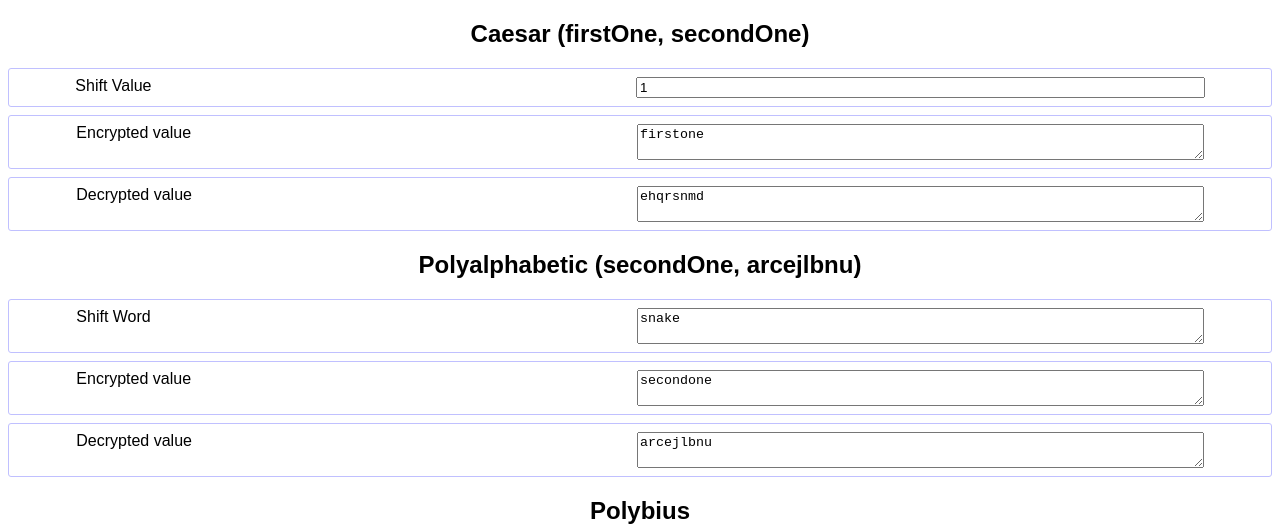
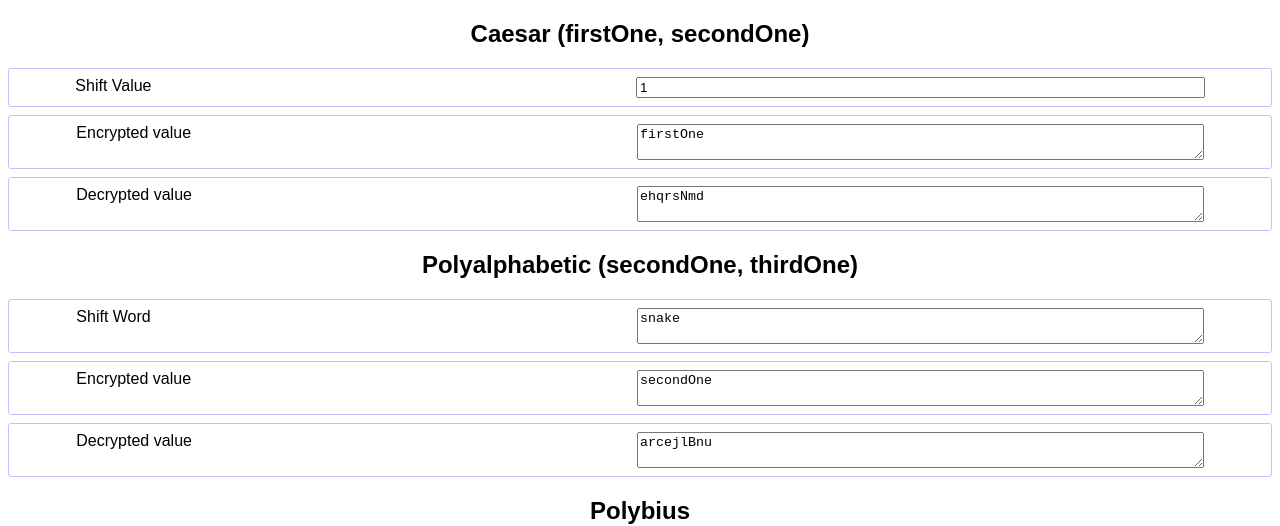
Before and after one commit to rjkerrison/cryptography, a React (Create React App) app: page / in a window 1280 px wide. Shown: the top 526 px of the page. Built offline with nearby package versions, Linux system fonts and the light colour scheme.

Commit message:
caesar and polyalphabetic functional components

```diff
--- a/src/Caesar.jsx
+++ b/src/Caesar.jsx
@@ -1,43 +1,49 @@
-import React from 'react'
-import Cryptography from './cryptography'
+import React, { useEffect, useState } from 'react'
 import { NumberInput, Encrypted, Decrypted } from './Components'
+import caesar from './helpers/caesar'
 
-class Caesar extends Cryptography {
-  constructor(props) {
-    super(props)
-    this.state = {
-      encryptedValue: this.props.inValue,
-      decryptedValue: 'akzi akzi',
-      shift: 1,
+const Caesar = ({ inValue }) => {
+  const [encrypted, setEncrypted] = useState(inValue)
+  const [decrypted, setDecrypted] = useState('')
+  const [shift, setShift] = useState(1)
+
+  useEffect(() => {
+    handleEncryptedChange(encrypted)
+  }, [shift])
+
+  const handleDecryptedChange = (value) => {
+    const newEncrypted = caesar.encrypt(value, shift)
+    setEncrypted(newEncrypted)
+    setDecrypted(value)
   }
-    this.initialise()
+
+  const handleEncryptedChange = (value) => {
+    const newDecrypted = caesar.decrypt(value, shift)
+    console.log({ newDecrypted })
+    setDecrypted(newDecrypted)
+    setEncrypted(value)
   }
-  render() {
+
   return (
     <div className="Caesar">
       <NumberInput
-          value={this.state.shift}
-          callback={this.recalculate.bind(this)}
+        value={shift}
+        callback={(e) => setShift(e.target.value)}
         inputName="shift"
         inputLabel="Shift Value"
         min={0}
         max={25}
       />
       <Encrypted
-          value={this.state.encryptedValue}
-          callback={this.recalculate.bind(this)}
+        value={encrypted}
+        callback={(e) => handleEncryptedChange(e.target.value)}
       />
       <Decrypted
-          value={this.state.decryptedValue}
-          callback={this.recalculate.bind(this)}
+        value={decrypted}
+        callback={(e) => handleDecryptedChange(e.target.value)}
       />
     </div>
   )
 }
 
-  applyShift(letterNumber, plusOrMinus, shift) {
-    return letterNumber + plusOrMinus * shift
-  }
-}
-
 export default Caesar
--- a/src/Polyalphabetic.jsx
+++ b/src/Polyalphabetic.jsx
@@ -1,44 +1,47 @@
-import React from 'react'
-import Cryptography from './cryptography'
+import React, { useEffect, useState } from 'react'
 import { TextInput, Encrypted, Decrypted } from './Components'
+import polyalphabetic from './helpers/polyalphabetic'
 
-class Polyalphabetic extends Cryptography {
-  constructor(props) {
-    super(props)
-    this.state = {
-      encryptedValue: this.props.inValue,
-      decryptedValue: 'akzi akzi',
-      shift: 'snake',
+const Polyalphabetic = ({ inValue }) => {
+  const [encrypted, setEncrypted] = useState(inValue)
+  const [decrypted, setDecrypted] = useState('')
+  const [shiftString, setShiftString] = useState('snake')
+
+  useEffect(() => {
+    handleEncryptedChange(encrypted)
+  }, [shiftString])
+
+  const handleDecryptedChange = (value) => {
+    const newEncrypted = polyalphabetic.encrypt(value, shiftString)
+    setEncrypted(newEncrypted)
+    setDecrypted(value)
   }
-    this.initialise()
+
+  const handleEncryptedChange = (value) => {
+    const newDecrypted = polyalphabetic.decrypt(value, shiftString)
+    console.log({ newDecrypted })
+    setDecrypted(newDecrypted)
+    setEncrypted(value)
   }
-  render() {
+
   return (
     <div className="Polyalphabetic">
       <TextInput
-          value={this.state.shift}
-          callback={this.recalculate.bind(this)}
+        value={shiftString}
+        callback={(e) => setShiftString(e.target.value)}
         inputName="shift"
         inputLabel="Shift Word"
       />
       <Encrypted
-          value={this.state.encryptedValue}
-          callback={this.recalculate.bind(this)}
+        value={encrypted}
+        callback={(e) => handleEncryptedChange(e.target.value)}
       />
       <Decrypted
-          value={this.state.decryptedValue}
-          callback={this.recalculate.bind(this)}
+        value={decrypted}
+        callback={(e) => handleDecryptedChange(e.target.value)}
       />
     </div>
   )
 }
 
-  applyShift(letterNumber, plusOrMinus, shift, shiftIndex) {
-    var shiftValue = Cryptography.getNumberFromCharacterCode(
-      shift.charCodeAt(shiftIndex)
-    )
-    return letterNumber + plusOrMinus * shiftValue
-  }
-}
-
 export default Polyalphabetic
--- /dev/null
+++ b/src/helpers/caesar.js
@@ -0,0 +1,19 @@
+import { shiftCharCode } from './shared'
+
+const caesarShiftString = (value, shift) => {
+  const cryptCharCodes = []
+
+  for (let i = 0; i < value.length; i++) {
+    const charCode = value.charCodeAt(i)
+    cryptCharCodes[i] = shiftCharCode(charCode, shift)
+  }
+
+  return String.fromCharCode(...cryptCharCodes)
+}
+
+const caesar = {
+  decrypt: (value, shift) => caesarShiftString(value, -shift),
+  encrypt: caesarShiftString,
+}
+
+export default caesar
--- /dev/null
+++ b/src/helpers/polyalphabetic.js
@@ -0,0 +1,27 @@
+import { getNumberFromCharacterCode, shiftCharCode } from './shared'
+
+const polyalphabeticShiftString = (value, shiftString, isEncryption = true) => {
+  const cryptCharCodes = []
+
+  for (let i = 0; i < value.length; i++) {
+    const charCode = value.charCodeAt(i)
+    const shift = getShift(shiftString, i, isEncryption)
+    cryptCharCodes[i] = shiftCharCode(charCode, shift)
+  }
+
+  return String.fromCharCode(...cryptCharCodes)
+}
+
+const getShift = (shiftString, i, isEncryption) => {
+  const shiftCharCode = shiftString.charCodeAt(i % shiftString.length)
+  const { number } = getNumberFromCharacterCode(shiftCharCode)
+  return isEncryption ? number : -number
+}
+
+const polyalphabetic = {
+  decrypt: (value, shiftString) =>
+    polyalphabeticShiftString(value, shiftString, false),
+  encrypt: polyalphabeticShiftString,
+}
+
+export default polyalphabetic
--- /dev/null
+++ b/src/helpers/shared.js
@@ -0,0 +1,43 @@
+const isLetter = (charCode) => {
+  // uppercase range
+  if (charCode <= 90) {
+    return charCode >= 65
+  }
+  // lowercase range
+  if (charCode >= 97) {
+    return charCode <= 122
+  }
+  return false
+}
+
+const getNumberFromCharacterCode = (charCode) => {
+  if (charCode < 97) {
+    // capitals go to the
+    return { number: charCode - 65, isUppercase: true }
+  }
+  return { number: charCode - 97, isUppercase: false }
+}
+
+const getCharCodeFromNumber = ({ number, isUppercase }) => {
+  if (isUppercase) {
+    return number + 65
+  }
+  return number + 97
+}
+
+const shiftCharCode = (charCode, shift) => {
+  if (!isLetter(charCode)) {
+    console.log({ charCode })
+    return charCode
+  }
+
+  const { number, isUppercase } = getNumberFromCharacterCode(charCode, shift)
+  const shiftedCharCode = getCharCodeFromNumber({
+    number: (number + shift + 26) % 26,
+    isUppercase,
+  })
+
+  return shiftedCharCode
+}
+
+export { getNumberFromCharacterCode, shiftCharCode }
```
Lines whose indentation alone changed are shown as unchanged.
